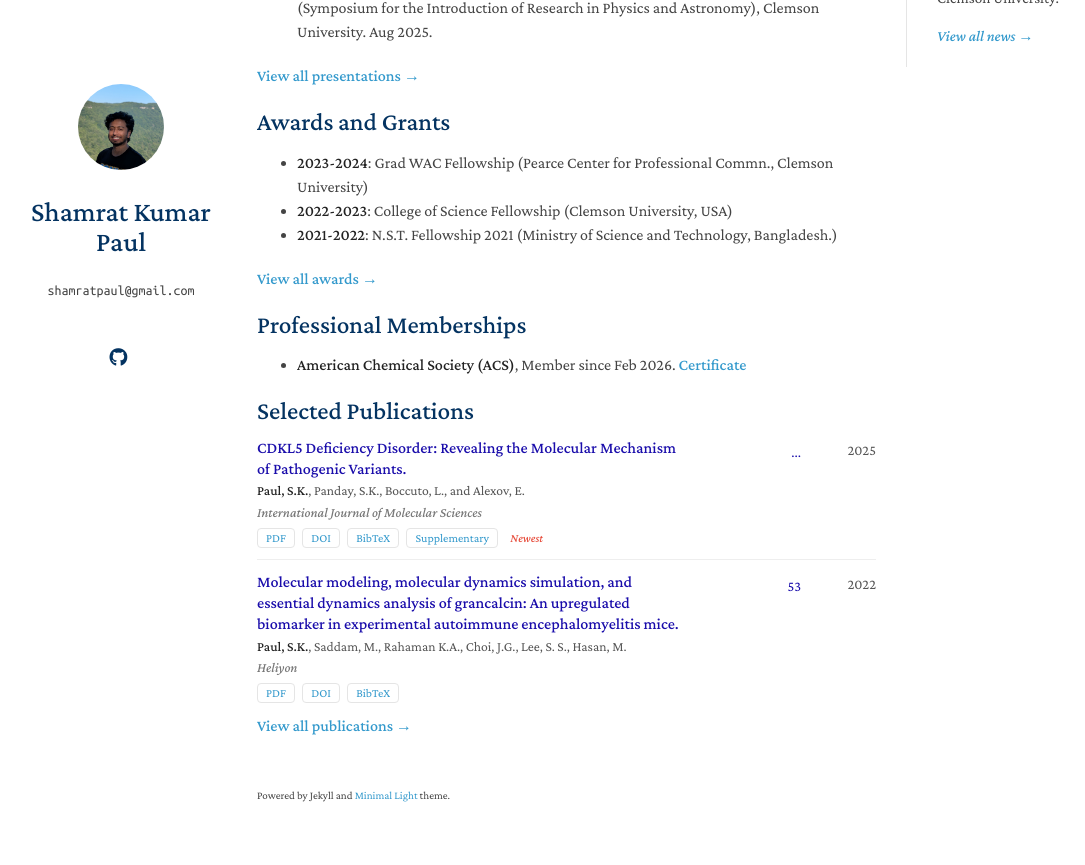
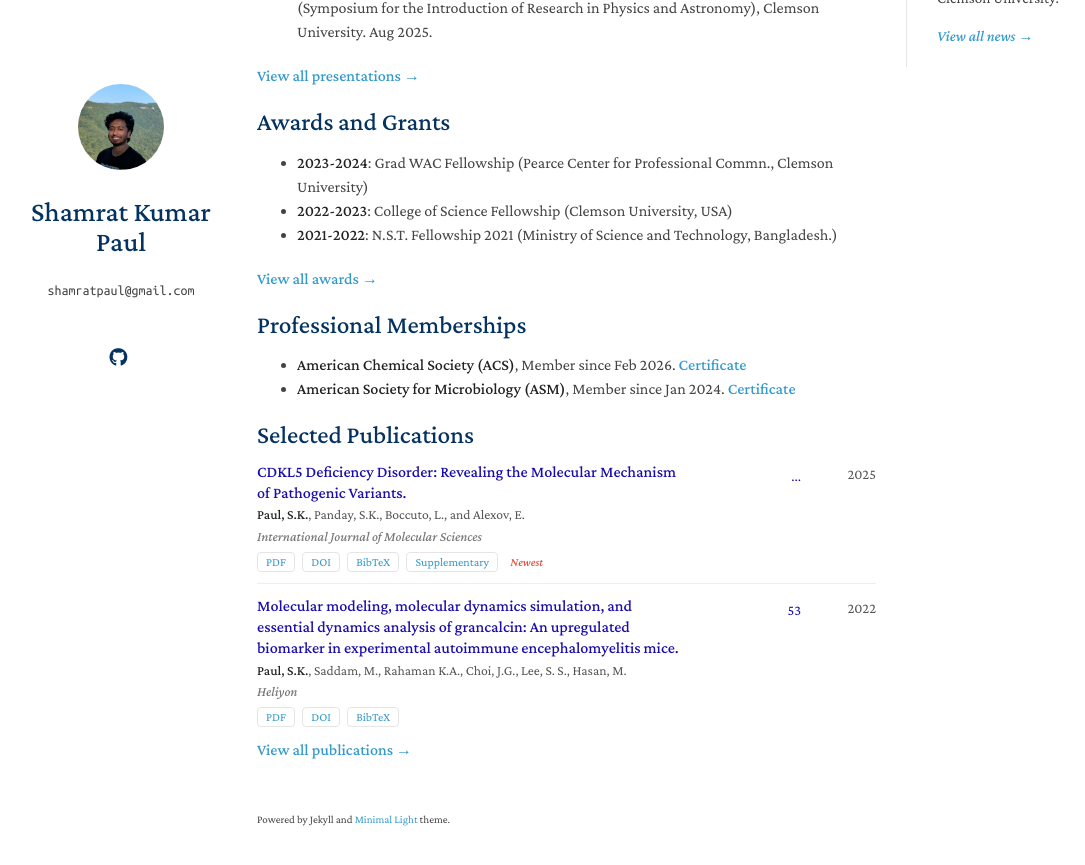
Before and after one commit to paulshamrat/paulshamrat.github.io, a Jekyll site: the page built from index.md, in a window 1280 px wide and 900 px high, scrolled down 598 px. Shown: the top 865 px of the window, without its empty margins (49-1134 px from the left). Built offline with Jekyll 4.4.1, drawn with Linux system fonts in a browser that asks for light colours; a style sheet for code colours, icons or effects is not loaded.

Commit message:
Add ASM Membership certificate and update Professional Memberships

```diff
--- a/_data/news.yml
+++ b/_data/news.yml
@@ -14,3 +14,5 @@
   text: "SAMPDI-3Dv2 paper published in <a href='https://www.mdpi.com/2073-4425/16/1/101'>Genes</a>."
 - date: 2024-08-20
   text: "Highlighted in the <a href='https://pearce.caah.clemson.edu/wp-content/uploads/2024/08/2023-2024-Pearce-Center-Annual-Report.pdf'>Pearce Center 2023-2024 Annual Report</a> (p. 23) for my role as a Grad WAC Fellow."
+- date: 2024-01-01
+  text: "Joined the <a href='/assets/certificates/asm-membership-2024.pdf'>American Society for Microbiology (ASM)</a> as a member."
--- a/index.md
+++ b/index.md
@@ -68,6 +68,7 @@
 ## Professional Memberships
 
 - **American Chemical Society (ACS)**, Member since Feb 2026. [**Certificate**](https://credentials.acs.org/34232bdc-3fda-48ca-8958-406e45d5b197#acc.nZ8WCcas)
+- **American Society for Microbiology (ASM)**, Member since Jan 2024. [**Certificate**]({{ "/assets/certificates/asm-membership-2024.pdf" | relative_url }})
 
 <h2 id="selected-publications" style="margin: 2px 0px -15px;">Selected Publications</h2>
 <div class="publications">
```
Also changed, not shown: awards.md (+1 -0 lines), 1 other file.
